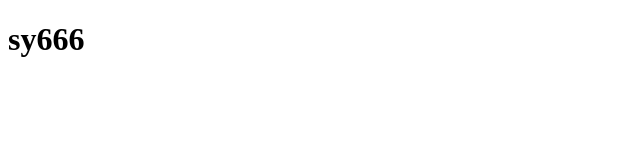
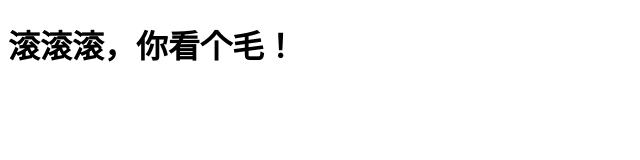
Before and after one commit to sy-6/sy-6.github.io, a plain HTML site: page index.html in a window 1280 px wide. Shown: the whole page, without its empty margins (0-640 px from the left). Drawn offline with Linux system fonts and the light colour scheme.

Commit message:
Update index.html

```diff
--- a/index.html
+++ b/index.html
@@ -7,6 +7,6 @@
     <title>Document</title>
 </head>
 <body>
-    <h1>sy666</h1>
+    <h1>滚滚滚，你看个毛！</h1>
 </body>
 </html>
```
